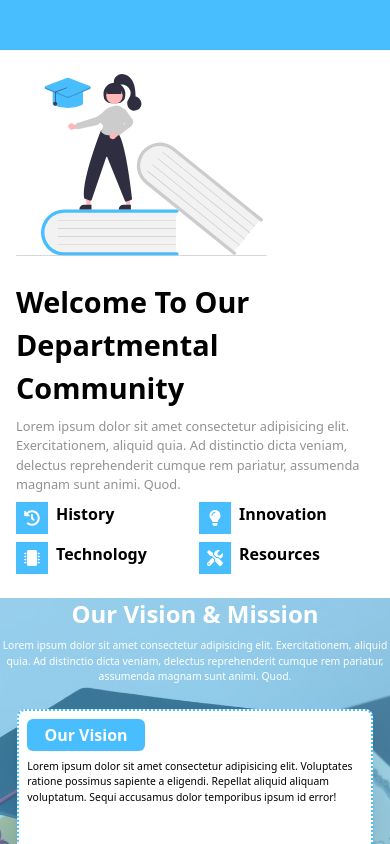
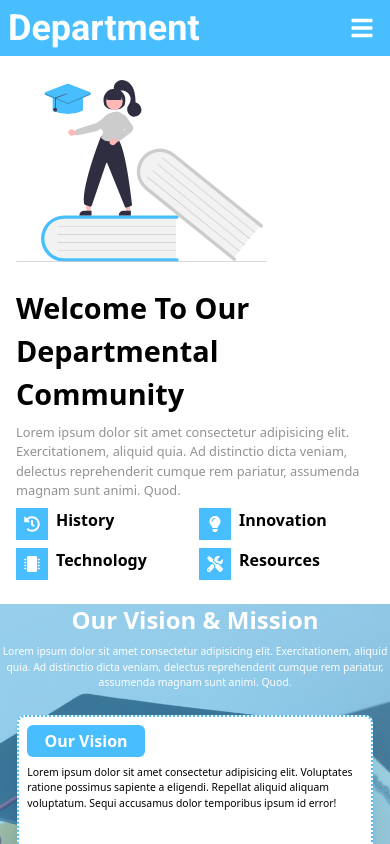
Before and after one commit to IZU29/departmental, a React (Vite) app: page / in a window 390 px wide. Shown: the top 844 px of the page. Built offline with nearby package versions, Linux system fonts and the light colour scheme.

Commit message:
Changes have been made to the ALum section and Header

```diff
--- a/src/App.jsx
+++ b/src/App.jsx
@@ -1,15 +1,30 @@
 import { useState } from 'react'
 import reactLogo from './assets/react.svg'
-import {FaGraduationCap, FaHistory , FaLightbulb , FaMicrochip , FaPaperPlane, FaPlane, FaSchool, FaSpaceShuttle, FaTelegram, FaTools} from 'react-icons/fa'
+import {FaBars, FaGraduationCap, FaHistory , FaLightbulb , FaMicrochip , FaPaperPlane, FaPlane, FaSchool, FaSearch, FaSpaceShuttle, FaTelegram, FaTools} from 'react-icons/fa'
 import viteLogo from '/vite.svg'
 import './App.css'
 
 function App() {
 
-
+  const [isOpen , setIsOpen] = useState(false)
   return (
     <div className="">
-      <section className="bg-[#48BEFF] min-h-[50px] flex flex-col justify-center font-roboto">
+      <section className="bg-[#48BEFF] flex  justify-between font-roboto p-2 items-center">
+      <h1 className="text-4xl text-white font-bold font-cedar">Department</h1>
+        <div className="flex md:hidden  border-red-500 ">
+        <div className="relative group inline-block " onMouseEnter={() => setIsOpen(true)} onMouseLeave={() => setIsOpen(false)} >
+        <FaBars className='text-2xl mx-2 text-white' />
+        {isOpen && (<div className="absolute text-right right-0 bg-black text-white p-2 rounded-md ">
+          <ul className="">
+            <li className="">Home</li>
+            <li className="">Recents</li>
+            <li className="">Memeberships</li>
+            {/* <li className=""></li> */}
+          </ul>
+        </div>)}
+
+        </div>
+        </div>
         <nav className=" border-black hidden md:flex">
           <ul className="uppercase  flex w-[85%] m-auto justify-between font-bold text-white">
           <li className="">Home</li>
@@ -157,6 +172,17 @@ function App() {
         </div>
       </div>
       </section>
+      {/* Alumni Section */}
+      <section className="text-[#48BEFF]">
+        <h2 className=" text-center text-[1.85rem] font-bold p-4">Words From Notable Alum</h2>
+        <div className="">
+          <div className=" border-black m-auto">
+            <img src="shika.jpg" alt="" className="m-auto w-[100px] h-[100px] object-cover border rounded-[100%] shadow-lg" />
+          </div>
+          <h3 className="text-center text-[1.45rem] font-semibold">Nara-Shikamaru</h3>
+          <p className="text-center text-[1.10rem]">Lorem ipsum dolor sit, amet consectetur adipisicing elit. Enim maiores id quidem quos explicabo culpa.</p>
+        </div>
+      </section>
     </div>
 
     // 48BEFF
```
Also changed, not shown: public/shika.jpg (added).
